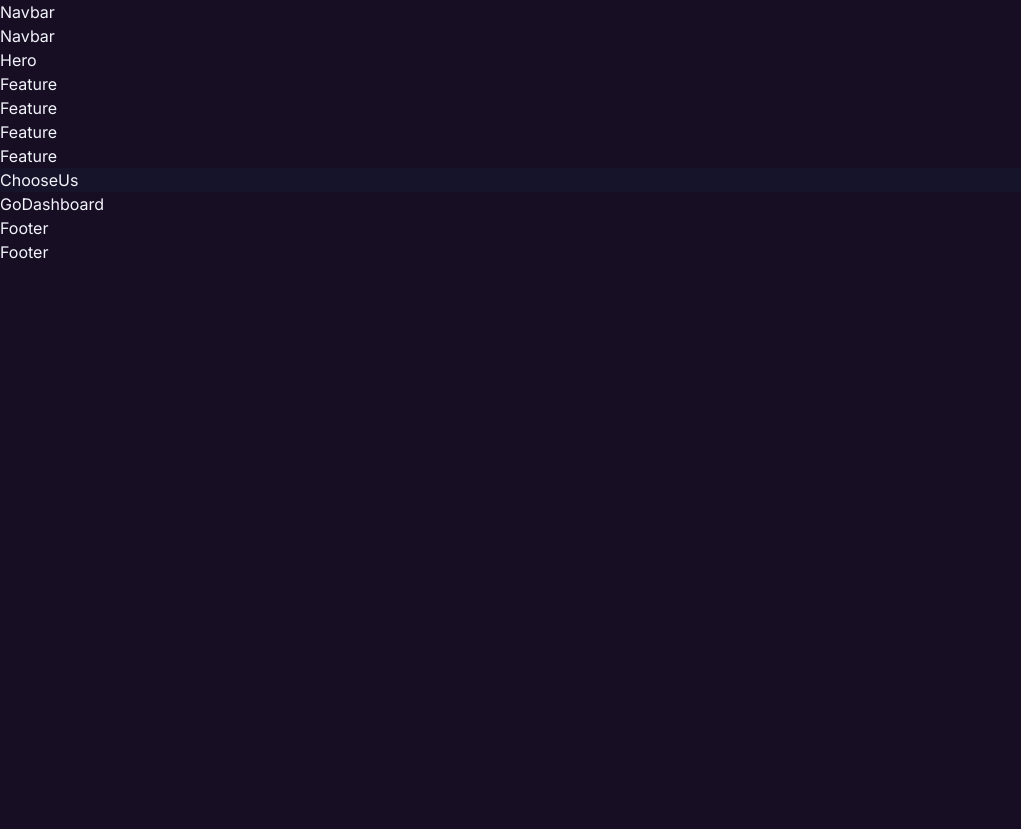
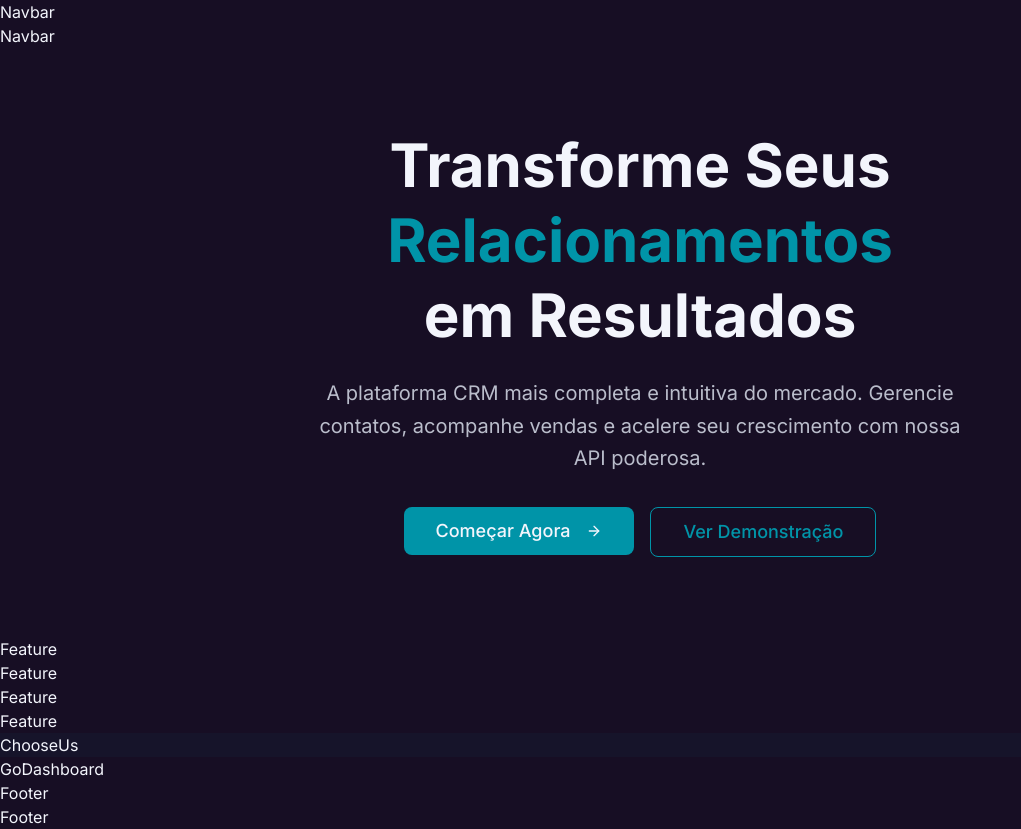
Before and after one commit to Grupo-02-Turma-Java-82/ConnectUs_CRM_Page, a React (Vite) app: page / in a window 1280 px wide. Shown: the whole page, without its empty margins (0-1021 px from the left). Before the commit the page ends 800 px from the top, so only its background shows below. Built offline with nearby package versions, Linux system fonts and the light colour scheme.

Commit message:
Implementação da Hero

```diff
--- a/src/components/Hero.tsx
+++ b/src/components/Hero.tsx
@@ -1,9 +1,42 @@
-import React from 'react'
-
 export function Hero() {
   return (
-    <div>
-      Hero
-    </div>
+    <section className="py-20 px-6">
+      <div className="container mx-auto text-center max-w-4xl">
+        <h1 className="text-5xl md:text-6xl font-bold text-foreground mb-6 leading-tight">
+          Transforme Seus
+          <span className="text-primary"> Relacionamentos</span>
+          <br />
+          em Resultados
+        </h1>
+        <p className="text-xl text-muted-foreground mb-8 max-w-2xl mx-auto leading-relaxed">
+          A plataforma CRM mais completa e intuitiva do mercado. Gerencie contatos,
+          acompanhe vendas e acelere seu crescimento com nossa API poderosa.
+        </p>
+        <div className="flex flex-col sm:flex-row gap-4 justify-center">
+          <button className="inline-flex items-center justify-center gap-2 whitespace-nowrap font-medium ring-offset-background transition-colors focus-visible:outline-none focus-visible:ring-2 focus-visible:ring-ring focus-visible:ring-offset-2 disabled:pointer-events-none disabled:opacity-50 [&_svg]:pointer-events-none [&_svg]:size-4 [&_svg]:shrink-0 text-primary-foreground h-11 rounded-md bg-primary hover:bg-primary/90 text-lg px-8 py-6">
+            Começar Agora
+            <svg
+              xmlns="http://www.w3.org/2000/svg"
+              width="24"
+              height="24"
+              viewBox="0 0 24 24"
+              fill="none"
+              stroke="currentColor"
+              strokeWidth="2"
+              strokeLinecap="round"
+              strokeLinejoin="round"
+              className="lucide lucide-arrow-right ml-2 h-5 w-5"
+            >
+              <path d="M5 12h14"></path>
+              <path d="m12 5 7 7-7 7"></path>
+            </svg>
+          </button>
+          <button className="inline-flex items-center justify-center gap-2 whitespace-nowrap font-medium ring-offset-background transition-colors focus-visible:outline-none focus-visible:ring-2 focus-visible:ring-ring focus-visible:ring-offset-2 disabled:pointer-events-none disabled:opacity-50 [&_svg]:pointer-events-none [&_svg]:size-4 [&_svg]:shrink-0 border bg-background hover:text-accent-foreground h-11 rounded-md text-lg px-8 py-6 border-primary text-primary hover:bg-primary/10">
+            Ver Demonstração
+          </button>
+        </div>
+      </div>
+    </section>
+
   )
 }
```
